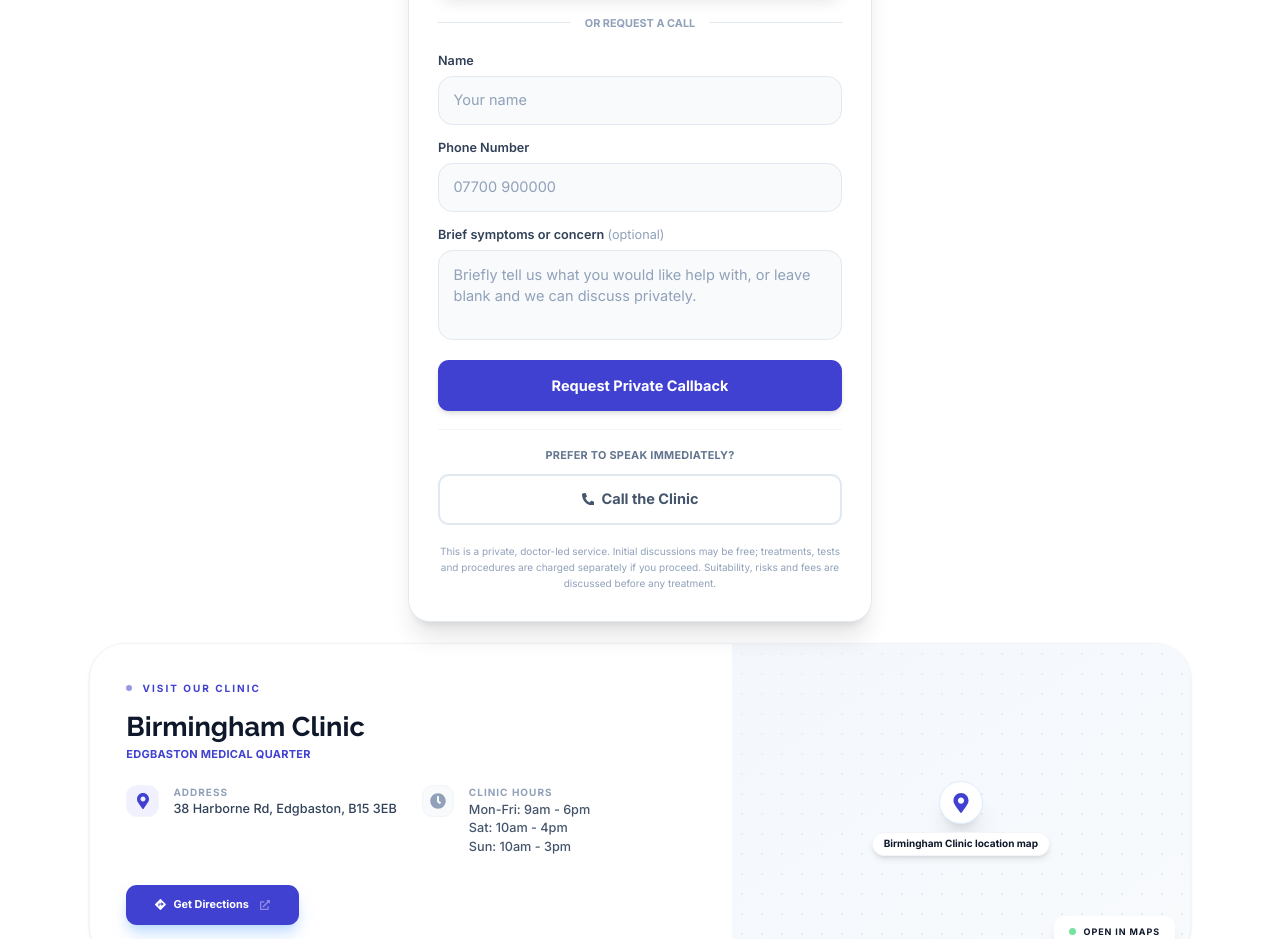
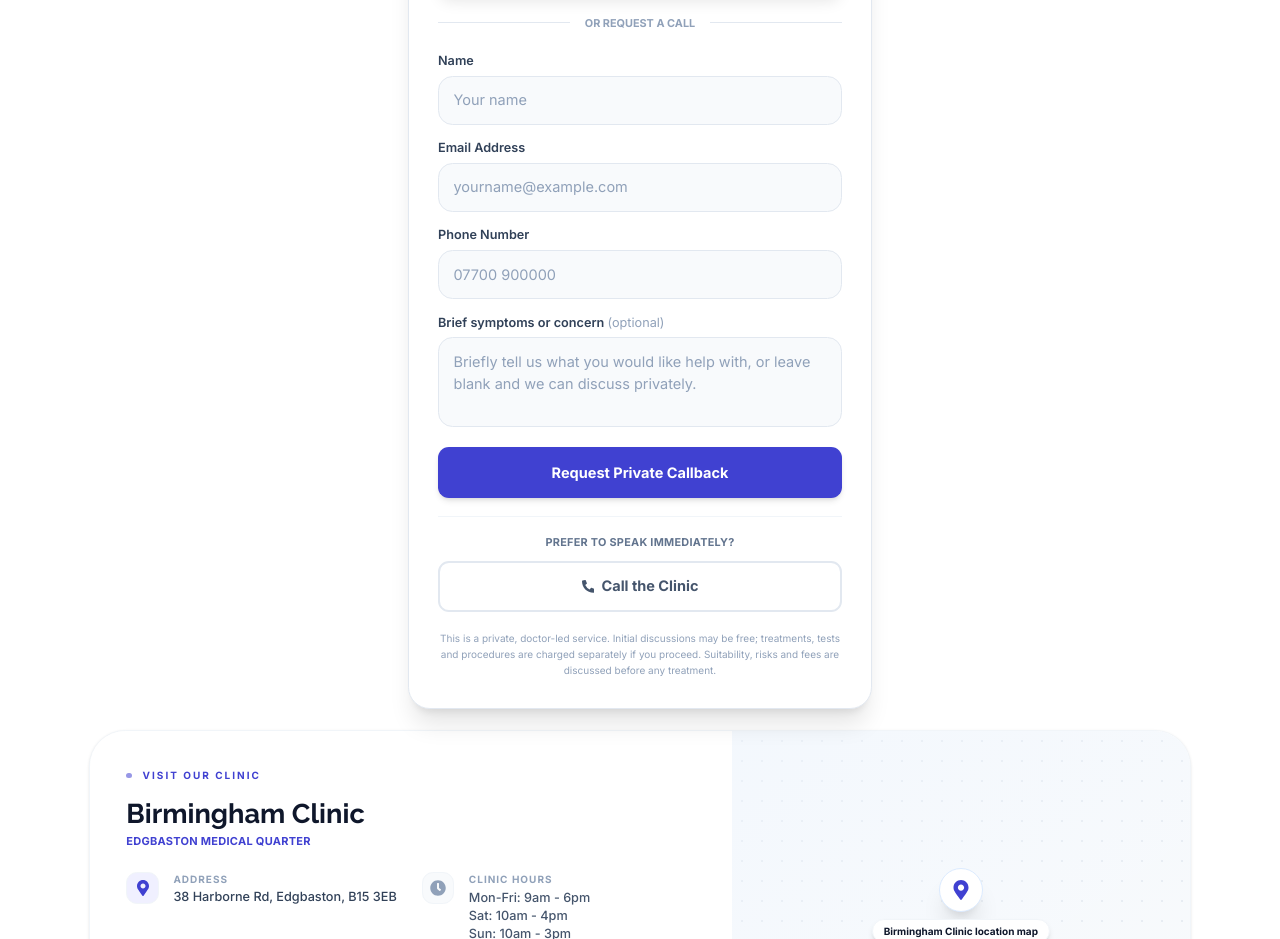
Before and after one commit to binithekid/Healing-PRP-Clinics-Preview, a Next.js app: page /birmingham/erectile-dysfunction-treatment in a window 1280 px wide. Shown: the part 4060-4999 px from the top of the page. Built offline with nearby package versions, Linux system fonts and the light colour scheme.

Commit message:
Add email field and update form submission handling

```diff
--- a/src/components/GoogleAdsLeadForm.tsx
+++ b/src/components/GoogleAdsLeadForm.tsx
@@ -18,6 +18,7 @@ export default function GoogleAdsLeadForm({
   conversionLabel,
 }: GoogleAdsLeadFormProps) {
   const [name, setName] = useState("");
+  const [email, setEmail] = useState("");
   const [phone, setPhone] = useState("");
   const [concern, setConcern] = useState("");
   const [isSubmitting, setIsSubmitting] = useState(false);
@@ -27,7 +28,7 @@ export default function GoogleAdsLeadForm({
   const CLINIC_PHONE_NUMBER = "07990364147";
   const CLINIC_WHATSAPP_NUMBER = "447990364147";
 
-const handleWhatsAppClick = () => {
+  const handleWhatsAppClick = () => {
     // --- GA4 Tracking for WhatsApp Click ---
     if (typeof window !== "undefined") {
       const w = window as Window & { gtag?: (...args: unknown[]) => void };
@@ -41,7 +42,7 @@ const handleWhatsAppClick = () => {
 
         // Fire Google Ads Conversion on WA Click if label provided
         if (conversionLabel) {
-          w.gtag('event', 'conversion', { 'send_to': conversionLabel });
+          w.gtag("event", "conversion", { send_to: conversionLabel });
         }
       }
     }
@@ -71,7 +72,7 @@ const handleWhatsAppClick = () => {
 
         // --- NEW: Fire Google Ads Conversion on Phone Click ---
         if (conversionLabel) {
-          w.gtag('event', 'conversion', { 'send_to': conversionLabel });
+          w.gtag("event", "conversion", { send_to: conversionLabel });
         }
       }
     }
@@ -100,17 +101,30 @@ const handleWhatsAppClick = () => {
       emailjs.init(publicKey);
       await emailjs.send(serviceId, templateId, {
         from_name: name,
-        from_email: "google-ads@healing-prp.co.uk",
+        from_email: email,
         phone: phone,
         treatment: defaultTreatment,
         clinic_location: defaultLocation || "Not specified",
-        message: `New callback request\n\nName: ${name}\nPhone: ${phone}\nBrief symptoms / concern: ${
+        message: `New callback request\n\nName: ${name}\nEmail: ${email}\nPhone: ${phone}\nBrief symptoms / concern: ${
           concern.trim() ? concern : "Not provided"
-        }\nTreatment: ${defaultTreatment}\nLocation: ${defaultLocation}\nSource page: ${sourcePage}\nPage path: ${window.location.pathname}`,
+        }\nTreatment: ${defaultTreatment}\nLocation: ${defaultLocation}\nSource page: ${sourcePage}\nPage path: ${
+          window.location.pathname
+        }`,
       });
 
       // --- GA4 & GOOGLE ADS TRACKING ON SUCCESSFUL SUBMIT ---
       if (typeof window !== "undefined") {
+
+        // --- Explicit DataLayer Push for Enhanced Conversions ---
+        window.dataLayer = window.dataLayer || [];
+        window.dataLayer.push({
+          event: "callback_request_submitted",
+          user_data: {
+            phone_number: phone,
+            email: email.trim().toLowerCase(),
+          },
+        });
+
         const w = window as Window & { gtag?: (...args: unknown[]) => void };
         if (w.gtag) {
           w.gtag("event", "callback_request_submitted", {
@@ -122,18 +136,21 @@ const handleWhatsAppClick = () => {
 
           // Fire Google Ads Conversion on Form Submit
           if (conversionLabel) {
-            w.gtag('event', 'conversion', { 'send_to': conversionLabel });
+            w.gtag("event", "conversion", { send_to: conversionLabel });
           }
         }
       }
 
       setIsSuccess(true);
       setName("");
+      setEmail("");
       setPhone("");
       setConcern("");
     } catch (error) {
       console.error("EmailJS Error:", error);
-      setErrorMessage("Failed to send. Please try clicking the WhatsApp button instead.");
+      setErrorMessage(
+        "Failed to send. Please try clicking the WhatsApp button instead."
+      );
     } finally {
       setIsSubmitting(false);
     }
@@ -145,17 +162,22 @@ const handleWhatsAppClick = () => {
         <div className="w-16 h-16 bg-green-100 rounded-full flex items-center justify-center mx-auto mb-4">
           <FaCheckCircle className="text-green-600 text-3xl" />
         </div>
-        <h3 className="text-2xl font-bold font-raleway text-slate-900 mb-2">Request Received</h3>
+        <h3 className="text-2xl font-bold font-raleway text-slate-900 mb-2">
+          Request Received
+        </h3>
         <p className="text-slate-600 font-inter text-sm leading-relaxed">
-          Thank you. Your callback request has been received. We will contact you discreetly.
+          Thank you. Your callback request has been received. We will contact
+          you discreetly.
         </p>
       </div>
     );
   }
 
   return (
-    <div id="google-lead-form" className="bg-white rounded-3xl p-6 md:p-8 border border-slate-200 shadow-xl max-w-lg mx-auto w-full relative z-10 scroll-mt-6">
-
+    <div
+      id="google-lead-form"
+      className="bg-white rounded-3xl p-6 md:p-8 border border-slate-200 shadow-xl max-w-lg mx-auto w-full relative z-10 scroll-mt-6"
+    >
       {/* --- FORM HEADER --- */}
       <div className="text-center mb-6">
         <span className="inline-flex items-center gap-1.5 text-xs font-bold uppercase tracking-widest text-emerald-600 bg-emerald-50 px-3 py-1 rounded-full mb-3">
@@ -165,7 +187,8 @@ const handleWhatsAppClick = () => {
           Request a Private Callback
         </h3>
         <p className="text-slate-500 text-sm font-inter">
-          Leave your details below or message us directly on WhatsApp for a fast, discreet response.
+          Leave your details below or message us directly on WhatsApp for a fast,
+          discreet response.
         </p>
       </div>
 
@@ -182,14 +205,19 @@ const handleWhatsAppClick = () => {
       {/* --- DIVIDER --- */}
       <div className="flex items-center gap-4 mb-6">
         <div className="h-px bg-slate-200 flex-1"></div>
-        <span className="text-slate-400 text-xs font-bold uppercase font-inter">OR REQUEST A CALL</span>
+        <span className="text-slate-400 text-xs font-bold uppercase font-inter">
+          OR REQUEST A CALL
+        </span>
         <div className="h-px bg-slate-200 flex-1"></div>
       </div>
 
       {/* --- FORM FIELDS --- */}
       <form onSubmit={handleSubmit} className="space-y-4">
         <div>
-          <label htmlFor="name" className="block text-sm font-semibold text-slate-700 mb-1.5 font-inter">
+          <label
+            htmlFor="name"
+            className="block text-sm font-semibold text-slate-700 mb-1.5 font-inter"
+          >
             Name
           </label>
           <input
@@ -205,7 +233,29 @@ const handleWhatsAppClick = () => {
         </div>
 
         <div>
-          <label htmlFor="phone" className="block text-sm font-semibold text-slate-700 mb-1.5 font-inter">
+          <label
+            htmlFor="email"
+            className="block text-sm font-semibold text-slate-700 mb-1.5 font-inter"
+          >
+            Email Address
+          </label>
+          <input
+            type="email"
+            id="email"
+            required
+            autoComplete="email"
+            value={email}
+            onChange={(e) => setEmail(e.target.value)}
+            className="w-full px-4 py-3.5 bg-slate-50 border border-slate-200 rounded-2xl focus:ring-2 focus:ring-[#4041d1] focus:border-[#4041d1] outline-none transition-all font-inter text-slate-900 placeholder:text-slate-400"
+            placeholder="yourname@example.com"
+          />
+        </div>
+
+        <div>
+          <label
+            htmlFor="phone"
+            className="block text-sm font-semibold text-slate-700 mb-1.5 font-inter"
+          >
             Phone Number
           </label>
           <input
@@ -221,8 +271,12 @@ const handleWhatsAppClick = () => {
         </div>
 
         <div>
-          <label htmlFor="concern" className="block text-sm font-semibold text-slate-700 mb-1.5 font-inter">
-            Brief symptoms or concern <span className="text-slate-400 font-normal">(optional)</span>
+          <label
+            htmlFor="concern"
+            className="block text-sm font-semibold text-slate-700 mb-1.5 font-inter"
+          >
+            Brief symptoms or concern{" "}
+            <span className="text-slate-400 font-normal">(optional)</span>
           </label>
           <textarea
             id="concern"
@@ -266,7 +320,9 @@ const handleWhatsAppClick = () => {
       {/* --- COMPLIANCE FOOTER NOTE --- */}
       <div className="mt-5 text-center">
         <p className="text-[10px] leading-relaxed text-slate-400 font-inter">
-          This is a private, doctor-led service. Initial discussions may be free; treatments, tests and procedures are charged separately if you proceed. Suitability, risks and fees are discussed before any treatment.
+          This is a private, doctor-led service. Initial discussions may be free;
+          treatments, tests and procedures are charged separately if you proceed.
+          Suitability, risks and fees are discussed before any treatment.
         </p>
       </div>
     </div>
```
